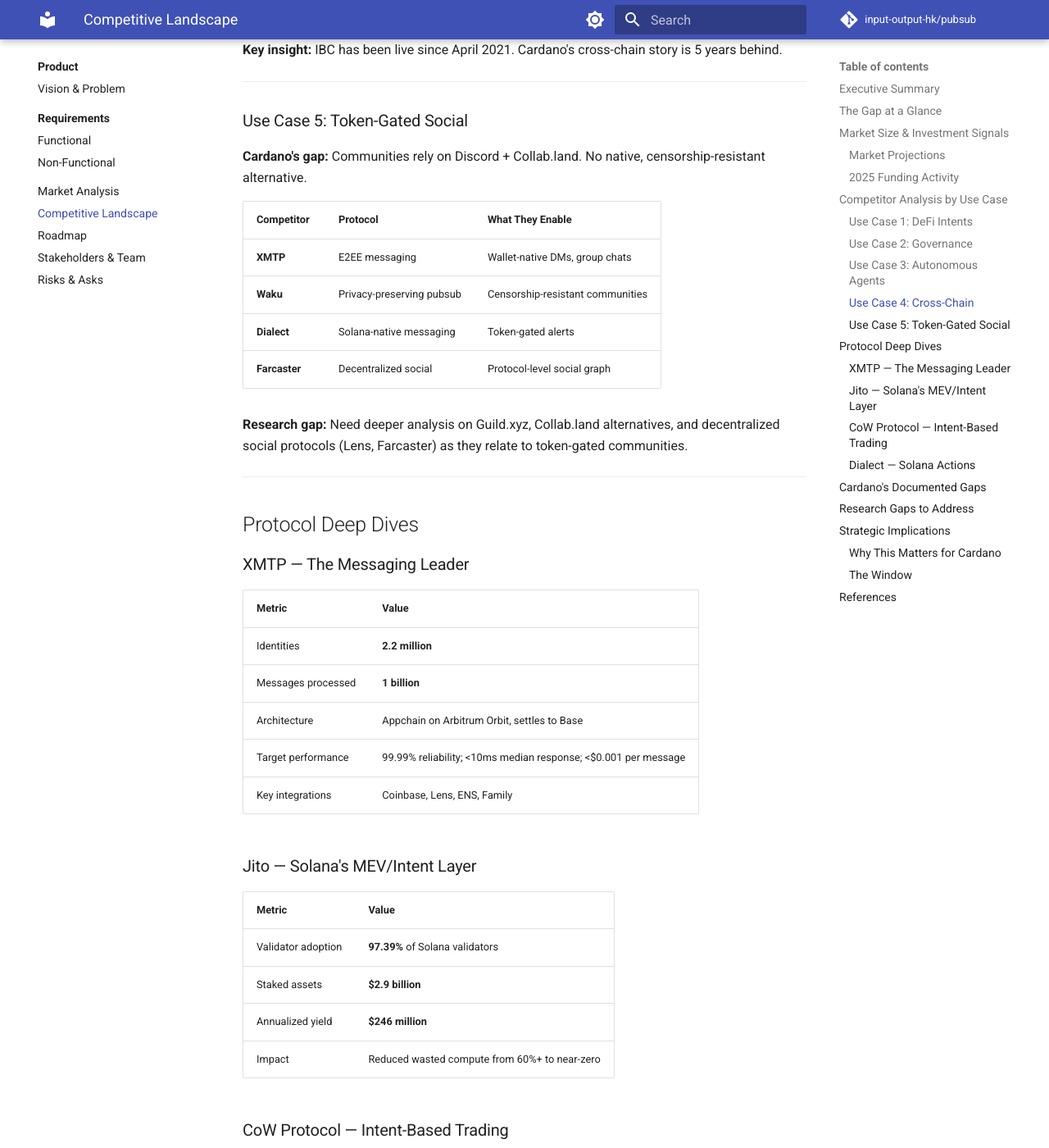
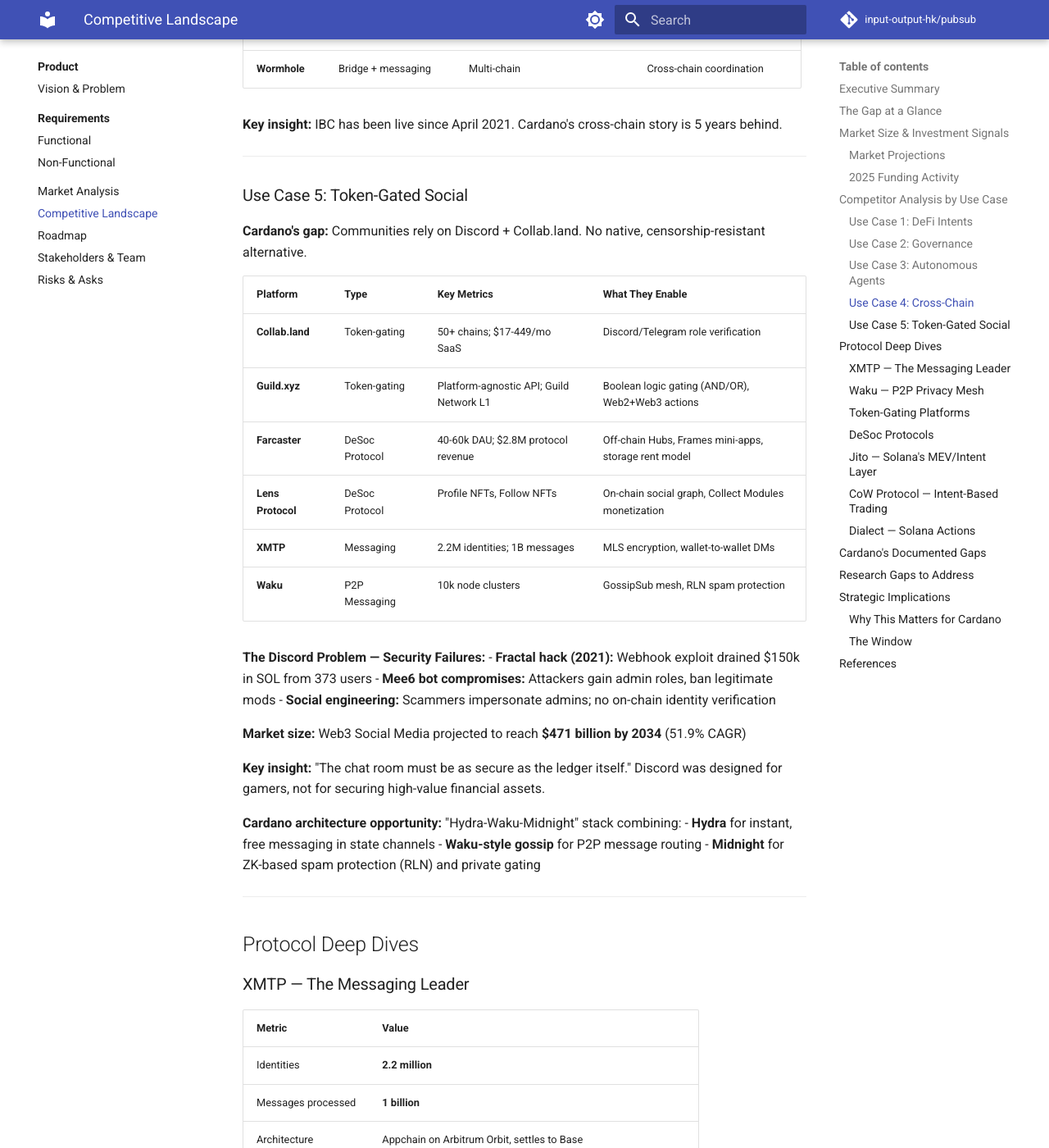
Before and after one commit to input-output-hk/pubsub, an MkDocs documentation site: the page built from docs/product/competitive-landscape.md, in a window 1280 px wide and 1400 px high, scrolled down 4018 px. Shown: the whole window at 82% size. Built offline with MkDocs 1.6.1 and Material for MkDocs 9.7.7, drawn with Linux system fonts in a browser that asks for light colours; a script that is not in the unit is left out; comment, search, counter and statistics services are not loaded; some of the changed text lies outside the part shown.

Commit message:
Add token-gated social research findings
- Guild.xyz, Collab.land platform analysis with pricing
- Farcaster vs Lens DeSoc comparison (40-60k DAU, $2.8M revenue)
- XMTP MLS encryption details, Waku RLN spam protection
- Discord security failures (Fractal hack, Mee6 compromises)
- Web3 Social Media market: $471B by 2034
- Updated research gaps tracker
- Proposed Hydra-Waku-Midnight architecture for Cardano

```diff
--- a/docs/product/competitive-landscape.md
+++ b/docs/product/competitive-landscape.md
@@ -40,7 +40,9 @@
 | Market Segment | 2024 Value | 2032-2035 Projection | CAGR |
 |----------------|------------|---------------------|------|
 | **Blockchain Messaging Apps** | $45.9B | **$825.9B** (2032) | 43.5% |
+| **Web3 Social Media** | — | **$471B** (2034) | 51.9% |
 | **Web 3.0 Blockchain** | $4.6B | **$198.5B** (2035) | 43.4% |
+| **On-Chain Governance** | — | **$12B** (2033) | — |
 | **Decentralized Apps (dApps)** | $34.7B | **$86.6B** (2029) | — |
 
 ### 2025 Funding Activity
@@ -118,14 +120,28 @@
 
 **Cardano's gap:** Communities rely on Discord + Collab.land. No native, censorship-resistant alternative.
 
-| Competitor | Protocol | What They Enable |
-|------------|----------|------------------|
-| **XMTP** | E2EE messaging | Wallet-native DMs, group chats |
-| **Waku** | Privacy-preserving pubsub | Censorship-resistant communities |
-| **Dialect** | Solana-native messaging | Token-gated alerts |
-| **Farcaster** | Decentralized social | Protocol-level social graph |
+| Platform | Type | Key Metrics | What They Enable |
+|----------|------|-------------|------------------|
+| **Collab.land** | Token-gating | 50+ chains; $17-449/mo SaaS | Discord/Telegram role verification |
+| **Guild.xyz** | Token-gating | Platform-agnostic API; Guild Network L1 | Boolean logic gating (AND/OR), Web2+Web3 actions |
+| **Farcaster** | DeSoc Protocol | 40-60k DAU; $2.8M protocol revenue | Off-chain Hubs, Frames mini-apps, storage rent model |
+| **Lens Protocol** | DeSoc Protocol | Profile NFTs, Follow NFTs | On-chain social graph, Collect Modules monetization |
+| **XMTP** | Messaging | 2.2M identities; 1B messages | MLS encryption, wallet-to-wallet DMs |
+| **Waku** | P2P Messaging | 10k node clusters | GossipSub mesh, RLN spam protection |
 
-**Research gap:** Need deeper analysis on Guild.xyz, Collab.land alternatives, and decentralized social protocols (Lens, Farcaster) as they relate to token-gated communities.
+**The Discord Problem — Security Failures:**
+- **Fractal hack (2021):** Webhook exploit drained $150k in SOL from 373 users
+- **Mee6 bot compromises:** Attackers gain admin roles, ban legitimate mods
+- **Social engineering:** Scammers impersonate admins; no on-chain identity verification
+
+**Market size:** Web3 Social Media projected to reach **$471 billion by 2034** (51.9% CAGR)
+
+**Key insight:** "The chat room must be as secure as the ledger itself." Discord was designed for gamers, not for securing high-value financial assets.
+
+**Cardano architecture opportunity:** "Hydra-Waku-Midnight" stack combining:
+- **Hydra** for instant, free messaging in state channels
+- **Waku-style gossip** for P2P message routing
+- **Midnight** for ZK-based spam protection (RLN) and private gating
 
 ---
 
@@ -140,6 +156,33 @@
 | Architecture | Appchain on Arbitrum Orbit, settles to Base |
 | Target performance | 99.99% reliability; <10ms median response; <$0.001 per message |
 | Key integrations | Coinbase, Lens, ENS, Family |
+| Encryption | **MLS (RFC 9420)** — TreeKEM for O(log n) group encryption |
+| Key innovation | "Universal inbox" — wallet address = messaging address |
+
+### Waku — P2P Privacy Mesh
+
+| Metric | Value |
+|--------|-------|
+| Node clusters | **10,000 nodes** |
+| Architecture | libp2p GossipSub mesh routing |
+| Spam protection | **RLN (Rate Limit Nullifiers)** — ZK-based spam prevention |
+| Privacy | No central server; metadata-resistant routing |
+| Key innovation | Solves "Anonymity Trilemma" via ZK proofs |
+
+### Token-Gating Platforms
+
+| Platform | Pricing | Key Feature |
+|----------|---------|-------------|
+| **Collab.land** | Free → $449/mo | Real-time balance checks (premium), 50+ chains |
+| **Guild.xyz** | Transaction fees | Boolean logic (AND/OR), platform-agnostic API |
+| **Guild Network** | — | Experimental L1 for decentralized verification |
+
+### DeSoc Protocols
+
+| Protocol | DAU | Revenue | Architecture |
+|----------|-----|---------|--------------|
+| **Farcaster** | 40-60k | $2.8M | Off-chain Hubs + Optimism identity |
+| **Lens** | — | Collect fees | On-chain graph (Polygon) + Momoka DA |
 
 ### Jito — Solana's MEV/Intent Layer
 
@@ -183,14 +226,15 @@
 
 ## Research Gaps to Address
 
-The Gemini research covered DeFi and messaging well, but we need additional research on:
-
-| Topic | Why It Matters | Suggested Research |
-|-------|----------------|-------------------|
-| **Governance-specific messaging** | Midnight needs emergency coordination | How do DAOs coordinate votes today? What's the standard? |
-| **Token-gated community platforms** | Our Social use case | Deep dive on Guild.xyz, Collab.land, Farcaster, Lens |
-| **Emergency broadcast systems** | Midnight's "critical stress" scenario | How do protocols handle urgent security communications? |
-| **SPO communication patterns** | Our distribution advantage | How do other networks coordinate with validators? |
+| Topic | Status | Why It Matters | Notes |
+|-------|--------|----------------|-------|
+| **DeFi Intents** | ✅ Covered | Core use case | ERC-4337, Jito, CoW Protocol analyzed |
+| **Token-gated communities** | ✅ Covered | Social use case | Guild.xyz, Collab.land, Farcaster, Lens, XMTP, Waku analyzed |
+| **Governance-specific messaging** | 🟡 Partial | Midnight needs emergency coordination | Need: DAO coordination tools, emergency broadcast patterns |
+| **Autonomous agents** | 🟡 Partial | AI agent coordination | Need: Agent-to-agent messaging, MEV coordination details |
+| **Cross-chain messaging** | 🟡 Partial | Bridge use case | Need: IBC vs LayerZero vs Wormhole comparison |
+| **Emergency broadcast systems** | 🔴 Gap | Midnight's "critical stress" scenario | How do protocols handle urgent security communications? |
+| **SPO communication patterns** | 🔴 Gap | Our distribution advantage | How do other networks coordinate with validators? |
 
 ---
 
```
